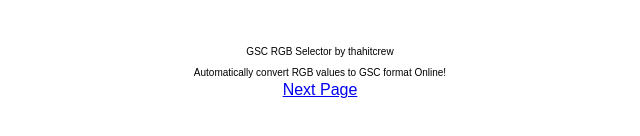
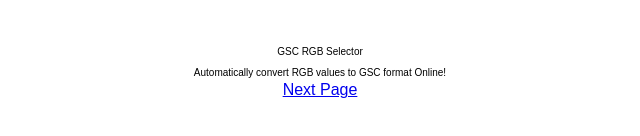
Before and after one commit to bizdrop/RGB-To-GSC-GSC-Shader-Previewer-Website, a plain HTML site: page index.html in a window 1280 px wide. Shown: the part 176-312 px from the top of the page, 320-960 px from the left. Drawn offline with nearby package versions, Linux system fonts and the light colour scheme.

Commit message:
Update index.html

```diff
--- a/index.html
+++ b/index.html
@@ -51,7 +51,7 @@
 
     <script>
         $(document).ready(function () {
-            $("#hex").append("<br/><font size='1px'>GSC RGB Selector by thahitcrew<br/>Automatically convert RGB values to GSC format Online!</font>");
+            $("#hex").append("<br/><font size='1px'>GSC RGB Selector<br/>Automatically convert RGB values to GSC format Online!</font>");
         });
 
         var r = $('#r'),
```
